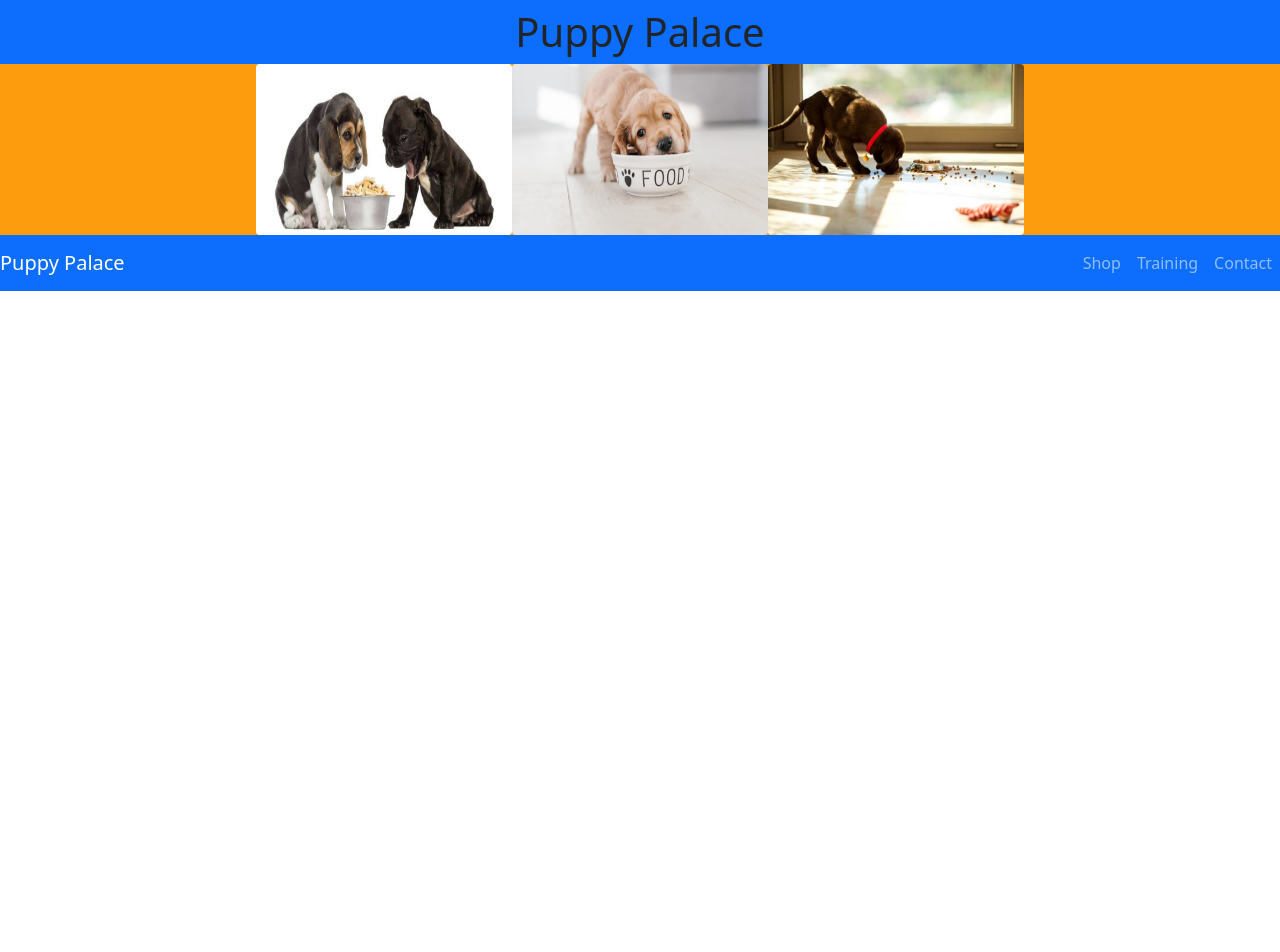
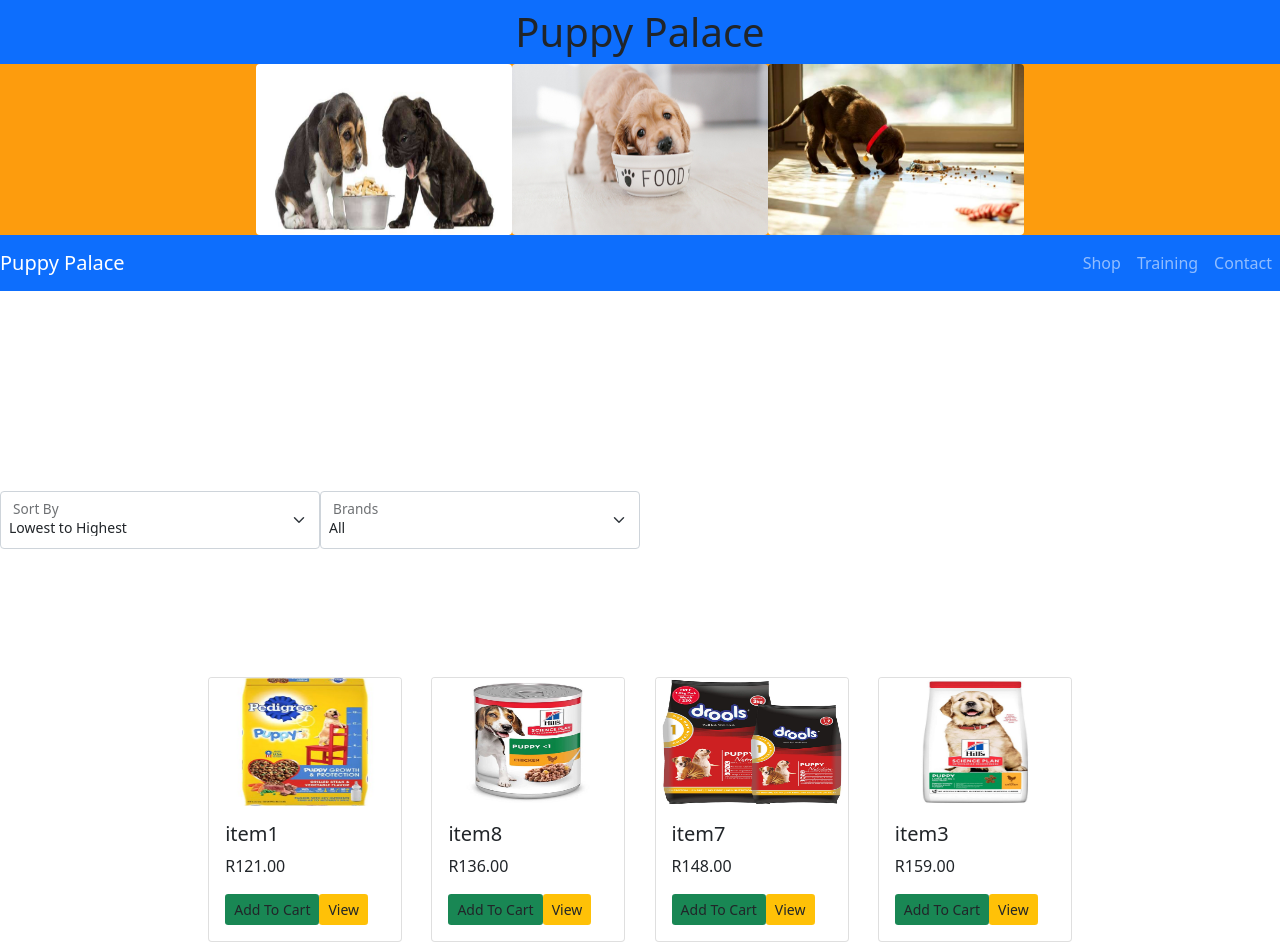
Before and after one commit to MrGarrson47/puppypalace, a website with bundled scripts: page public/pages/food.html in a window 1280 px wide. Shown: the top 952 px of the page. Before the commit the page ends 800 px from the top, so only its background shows below. Built offline with nearby package versions, Linux system fonts and the light colour scheme.

Commit message:
finished productplacer.js, can be used for all pages to display products in rows with a max of 4 columns in each row

```diff
--- a/public/css/foodpage.css
+++ b/public/css/foodpage.css
@@ -45,3 +45,25 @@
     padding: .3em;
     transition: opacity 200ms ease-in;
 }
+
+#cards-container {
+    margin-top: 10%;
+}
+
+.card-product-img {
+    width: 15vw;
+    height: 10vw;
+}
+
+.row {
+    margin-top: 200px;
+}
+
+.blank-card {
+    opacity: 0;
+    pointer-events: none;
+}
+
+.product-rows {
+    margin: 10%;
+}
--- /dev/null
+++ b/public/js/food.js
@@ -0,0 +1,79 @@
+import { displayProductCards } from "./productPlacer.js";
+import { removeProductRows } from "./productPlacer.js";
+
+//grab brand select element
+
+let brandSelectElement = document.querySelector("#brandSelect");
+
+//grab sort by select element
+
+let sortBySelectElement = document.querySelector("#sortBySelect");
+
+//on change event for brand select element
+
+const sortAndFilterSelectOnchange = () => {
+    removeProductRows();
+    displayProductCards(foodProductsArray, brandSelectElement.value, sortBySelectElement.value);
+}
+//on change event for sorting select element
+
+const sortBySelectOnchange = () => {
+    removeProductRows();
+    displayProductCards(foodProductsArray, brandSelectElement.value);
+}
+
+//temporary images array
+
+let foodProductsArray = [];
+
+let brandCount = 0;
+
+//assign brand value
+
+const brandDesignator = () => {
+
+    brandCount++;
+
+    if (brandCount === 5) {
+        brandCount = 1;
+    }
+}
+
+//random range generator
+
+const randomRangeGenerator = (min, max)=>{
+
+    return Math.floor(Math.random() * (max - min) + min);
+}
+
+
+for (let i = 1; i < 11; i++) {
+
+    brandDesignator();
+
+    foodProductsArray.push(
+        {
+            name: `item${i}`,
+            price: randomRangeGenerator(105, 300),
+            src: `../images/food${i}.jpg`,
+            brand: brandCount,
+            rating: randomRangeGenerator(1, 6)
+        }
+    )
+}
+
+//add on change listener to brand select element
+
+brandSelectElement.addEventListener("change", ()=>{
+    sortAndFilterSelectOnchange();
+    console.log("filtered list")
+})
+
+//add on change listener to sorting select element
+
+sortBySelectElement.addEventListener("change", ()=>{
+    sortAndFilterSelectOnchange();
+    console.log("sorted list")
+})
+
+displayProductCards(foodProductsArray, brandSelectElement.value, sortBySelectElement.value);
--- /dev/null
+++ b/public/js/productPlacer.js
@@ -0,0 +1,316 @@
+
+//grab card container div
+
+let cardContainerDiv = document.querySelector("#cards-container");
+
+//return card
+
+export const displayProductCards = (arrayOfProducts, brandString, sortingString) => {
+
+    let sortedArrayOfProducts = sortProductsArray(arrayOfProducts, sortingString);
+    let filteredArrayOfProducts = filterProductsArrayByBrand(sortedArrayOfProducts, brandString);
+    let rowsNeeded = getNumberOfRowsNeeded(filteredArrayOfProducts);
+
+    let arrayOfColumns = createAllColumns(rowsNeeded);
+
+    appendAllCardsToColumns(arrayOfColumns, filteredArrayOfProducts);
+
+    //create the rows needed
+    let arrayOfRows = createAllRowsNeeded(rowsNeeded);
+
+    //append max 4 columns to a row
+
+    appendFourColumnsToEachRow(arrayOfColumns, arrayOfRows);
+
+}
+
+//create all coloumns based on the number of rows of 4 needed
+
+const createAllColumns = (rowsNeeded) =>{
+
+    let arrayOfColumns = [];
+
+    //create all the columns
+    for (let i = 0; i < (rowsNeeded * 4); i++) {
+
+        arrayOfColumns.push(createColumnDivElement());
+    }
+    return arrayOfColumns;
+}
+
+//append all cards to columns, filling any product rows with blanks if neccessary
+
+const appendAllCardsToColumns = (arrayOfColumns, filteredArrayOfProducts)=>{
+
+    for (let i = 0; i < arrayOfColumns.length; i++) {
+
+        if (i < filteredArrayOfProducts.length) {
+            arrayOfColumns[i].appendChild(createCard(filteredArrayOfProducts[i]));
+        }
+        else {
+            arrayOfColumns[i].appendChild(createBlankCard(filteredArrayOfProducts[0]));
+        }
+
+    }
+
+}
+
+//create the total amount of needed rows
+
+const createAllRowsNeeded = (rowsNeeded) =>{
+
+    let arrayOfRows = [];
+
+    for (let i = 0; i < rowsNeeded; i++) {
+
+        arrayOfRows.push(createRowDivElement());
+    }
+    return arrayOfRows;
+}
+
+//append max 4 columns to a row
+
+const appendFourColumnsToEachRow = (arrayOfColumns, arrayOfRows)=>{
+
+    let rowCounter = 0;
+    for (let i = 0; i < arrayOfColumns.length; i++) {
+
+        if (i != 0 && i % 4 == 0) {
+            rowCounter++;
+        }
+
+        arrayOfRows[rowCounter].appendChild(arrayOfColumns[i]);
+
+    }
+}
+
+
+//filter products in array based on selected brands
+
+const filterProductsArrayByBrand = (arrayOfProducts, brandString) => {
+
+    if (brandString == 1) {
+        return arrayOfProducts.filter(productObject => productObject.brand == 1);
+    }
+    else if (brandString == 2) {
+        return arrayOfProducts.filter(productObject => productObject.brand == 2);
+    }
+    else if (brandString == 3) {
+        return arrayOfProducts.filter(productObject => productObject.brand == 3);
+    }
+    else if (brandString == 4) {
+        return arrayOfProducts.filter(productObject => productObject.brand == 4);
+    }
+    else {
+        return arrayOfProducts;
+    }
+
+}
+
+//sort products in array based on selected sorting method eg. highest to lowest
+
+const sortProductsArray = (arrayOfProducts, sortingString) => {
+
+    if (sortingString == "LH") {
+        return arrayOfProducts.sort((a,b)=>
+            a.price - b.price
+        )
+    }
+    else if (sortingString == "HL") {
+        return arrayOfProducts.sort((a,b)=>
+            b.price - a.price
+        )
+    }
+    else {
+        return arrayOfProducts.sort((a,b)=>
+            a.rating - b.rating
+        )
+    }
+}
+
+//create blank card
+
+const createBlankCard = (productObject) => {
+
+    let cardDivElement = createCardDivElement();
+    cardDivElement.classList.add("blank-card");
+    let cardBodyDivElement = createCardBodyDivElement();
+    appendElements(productObject, cardDivElement, cardBodyDivElement);
+    return cardDivElement;
+}
+
+//create card
+
+const createCard = (productObject) => {
+
+    let cardDivElement = createCardDivElement();
+    let cardBodyDivElement = createCardBodyDivElement();
+    appendElements(productObject, cardDivElement, cardBodyDivElement);
+    return cardDivElement;
+}
+
+//append elements
+
+const appendElements = (productObject, cardDivElement, cardBodyDivElement) => {
+
+    appendImageToCard(cardDivElement, createCardImageElement(productObject));
+    appendCardBodyToCard(cardDivElement, cardBodyDivElement);
+    appendCardTitleToCardBody(cardBodyDivElement, createCardTitleElement(productObject));
+    appendCardTextToCardBody(cardBodyDivElement, createCardTextElement(productObject));
+    appendAddToCartButtonToCardBody(cardBodyDivElement, createAddToCartButton());
+    appendViewItemButtonToCardBody(cardBodyDivElement, createViewItemButton());
+}
+
+//get how many rows are needed based on amount of cards
+
+const getNumberOfRowsNeeded = (arrayOfProducts) => {
+
+    return Math.ceil(arrayOfProducts.length / 4);
+}
+
+//create row div element
+
+const createRowDivElement = () => {
+
+    let row = document.createElement("div");
+    row.classList.add("row");
+    row.classList.add("product-rows");
+    cardContainerDiv.appendChild(row);
+    return row;
+}
+
+//create column div element
+
+const createColumnDivElement = () => {
+
+    let column = document.createElement("div");
+    column.classList.add("col");
+    column.classList.add("d-flex");
+    column.classList.add("justify-content-around");
+    return column;
+}
+
+
+//append card body to card div
+
+const appendCardBodyToCard = (cardDivElement, cardBodyDivElement) => {
+
+    cardDivElement.appendChild(cardBodyDivElement);
+}
+
+
+//append image element to card div
+
+const appendImageToCard = (cardDivElement, imageElement) => {
+
+    cardDivElement.appendChild(imageElement);
+}
+
+//append card title to card body
+
+const appendCardTitleToCardBody = (cardBodyDivElement, titleElement) => {
+
+    cardBodyDivElement.appendChild(titleElement);
+}
+
+//append card text to card body
+
+const appendCardTextToCardBody = (cardBodyDivElement, textElement) => {
+
+    cardBodyDivElement.appendChild(textElement);
+}
+
+//append add to cart button to card body
+
+const appendAddToCartButtonToCardBody = (cardBodyDivElement, addToCartButtonElement) => {
+
+    cardBodyDivElement.appendChild(addToCartButtonElement);
+}
+
+//append view item button to card body
+
+const appendViewItemButtonToCardBody = (cardBodyDivElement, viewItemButtonElement) => {
+
+    cardBodyDivElement.appendChild(viewItemButtonElement);
+}
+
+//create card div element
+
+const createCardDivElement = () => {
+
+    let cardDiv = document.createElement("div");
+    cardDiv.classList.add("card");
+    return cardDiv;
+}
+
+//create card image element
+
+const createCardImageElement = (productObject) => {
+
+    let img = document.createElement("img");
+    img.classList.add("card-img-top");
+    img.classList.add("card-product-img");
+    img.src = productObject.src;
+    return img;
+}
+
+//create card body div
+
+const createCardBodyDivElement = () => {
+
+    let body = document.createElement("div");
+    body.classList.add("card-body");
+    return body;
+}
+
+//create card title
+
+const createCardTitleElement = (productObject) => {
+
+    let title = document.createElement("h5");
+    title.classList.add("card-title");
+    title.innerHTML = productObject.name;
+    return title;
+}
+
+//create card text
+
+const createCardTextElement = (productObject) => {
+
+    let text = document.createElement("p");
+    text.classList.add("card-text");
+    text.innerHTML = `R${productObject.price}.00`;
+    return text;
+}
+
+//create add to cart button
+
+const createAddToCartButton = () => {
+
+    let addToCartButton = document.createElement("button");
+    addToCartButton.classList.add("btn");
+    addToCartButton.classList.add("btn-sm");
+    addToCartButton.classList.add("bg-success");
+    addToCartButton.innerHTML = "Add To Cart";
+    return addToCartButton;
+}
+
+//create view item button
+
+const createViewItemButton = () => {
+
+    let viewItemButton = document.createElement("button");
+    viewItemButton.classList.add("btn");
+    viewItemButton.classList.add("btn-sm");
+    viewItemButton.classList.add("bg-warning");
+    viewItemButton.innerHTML = "View";
+    return viewItemButton;
+}
+
+//remove all product rows
+
+export const removeProductRows = () => {
+    while (cardContainerDiv.firstChild) {
+        cardContainerDiv.removeChild(cardContainerDiv.firstChild)
+    }
+}
--- a/public/pages/food.html
+++ b/public/pages/food.html
@@ -7,6 +7,7 @@
     <link href="https://cdn.jsdelivr.net/npm/bootstrap@5.0.2/dist/css/bootstrap.min.css" rel="stylesheet"
         integrity="sha384-EVSTQN3/azprG1Anm3QDgpJLIm9Nao0Yz1ztcQTwFspd3yD65VohhpuuCOmLASjC" crossorigin="anonymous">
     <link rel="stylesheet" href="../css/foodpage.css">
+    <link rel="stylesheet" href="../css/bootstrap.min.css">
     <title>Puppy Palace</title>
 </head>
 
@@ -64,13 +65,54 @@
 
     </nav>
 
+    <div class="container-fluid ">
+
+        <div class="row">
+
+
+            <div class="form-floating d-flex p-0 w-25">
+
+                <select class="form-select form-select-sm" name="sortBy" id="sortBySelect">
+                    <option value="LH">Lowest to Highest</option>
+                    <option value="HL">Highest to Lowest</option>
+                    <option value="HR">Highest Rated</option>
+                </select>
+
+                <label for="sortBy">Sort By</label>
+
+            </div>
+
+            <div class="form-floating d-flex p-0 w-25">
+
+                <select class="form-select form-select-sm" id="brandSelect" name="brandSelect">
+                    <option value="0">All</option>
+                    <option value="1">Brand 1</option>
+                    <option value="2">Brand 2</option>
+                    <option value="3">Brand 3</option>
+                    <option value="4">Brand 4</option>
+                </select>
+
+                <label for="brandSelect">Brands</label>
+
+            </div>
+
+        </div>
+
+    </div>
+
+    <div id="cards-container" class="container ">
+
+    </div>
+
+
     <script src="https://cdn.jsdelivr.net/npm/@popperjs/core@2.9.2/dist/umd/popper.min.js"
         integrity="sha384-IQsoLXl5PILFhosVNubq5LC7Qb9DXgDA9i+tQ8Zj3iwWAwPtgFTxbJ8NT4GN1R8p"
         crossorigin="anonymous"></script>
     <script src="https://cdn.jsdelivr.net/npm/bootstrap@5.0.2/dist/js/bootstrap.min.js"
         integrity="sha384-cVKIPhGWiC2Al4u+LWgxfKTRIcfu0JTxR+EQDz/bgldoEyl4H0zUF0QKbrJ0EcQF"
         crossorigin="anonymous"></script>
-
+    <script type="module" src="../js/food.js"></script>
+    <script src="../js/bootstrap.min.js"></script>
 </body>
 
 </html>
```
Also changed, not shown: public/css/bootstrap.min.css (added), public/images/food2.jpg (renamed from public/images/food2.png), public/js/bootstrap.min.js (added).
